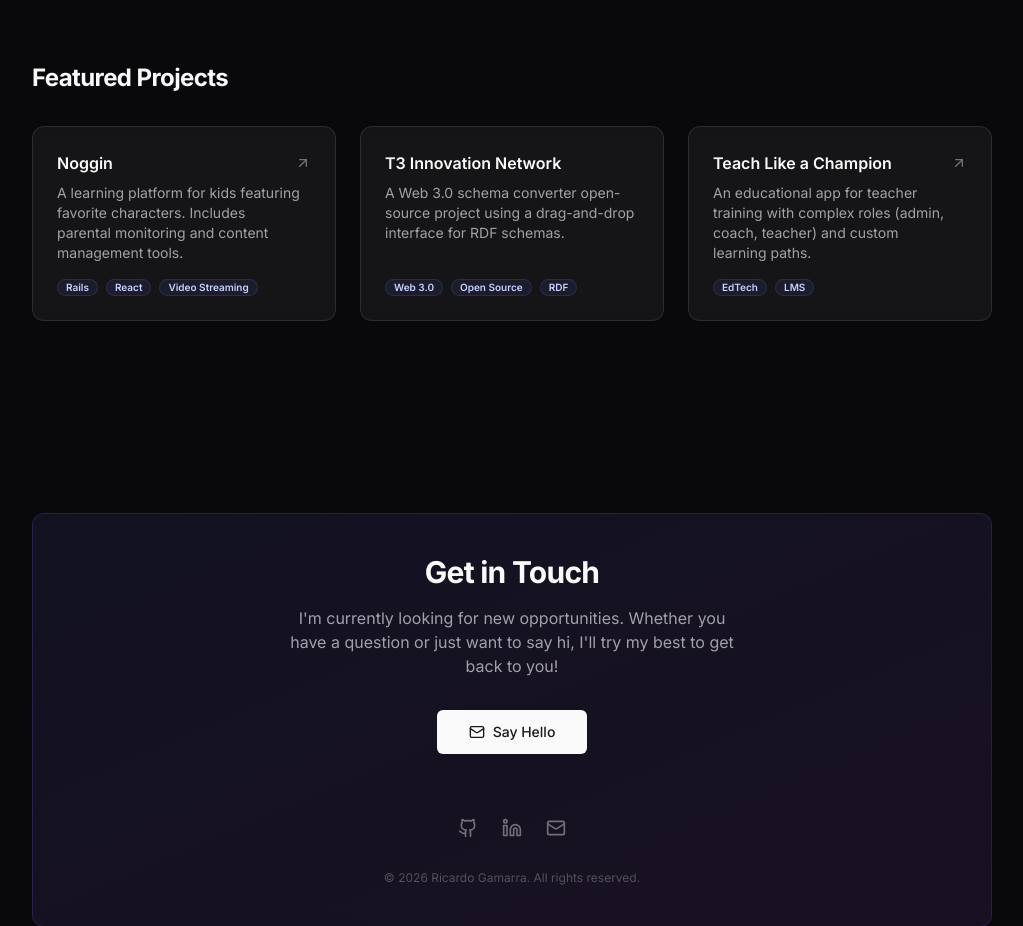
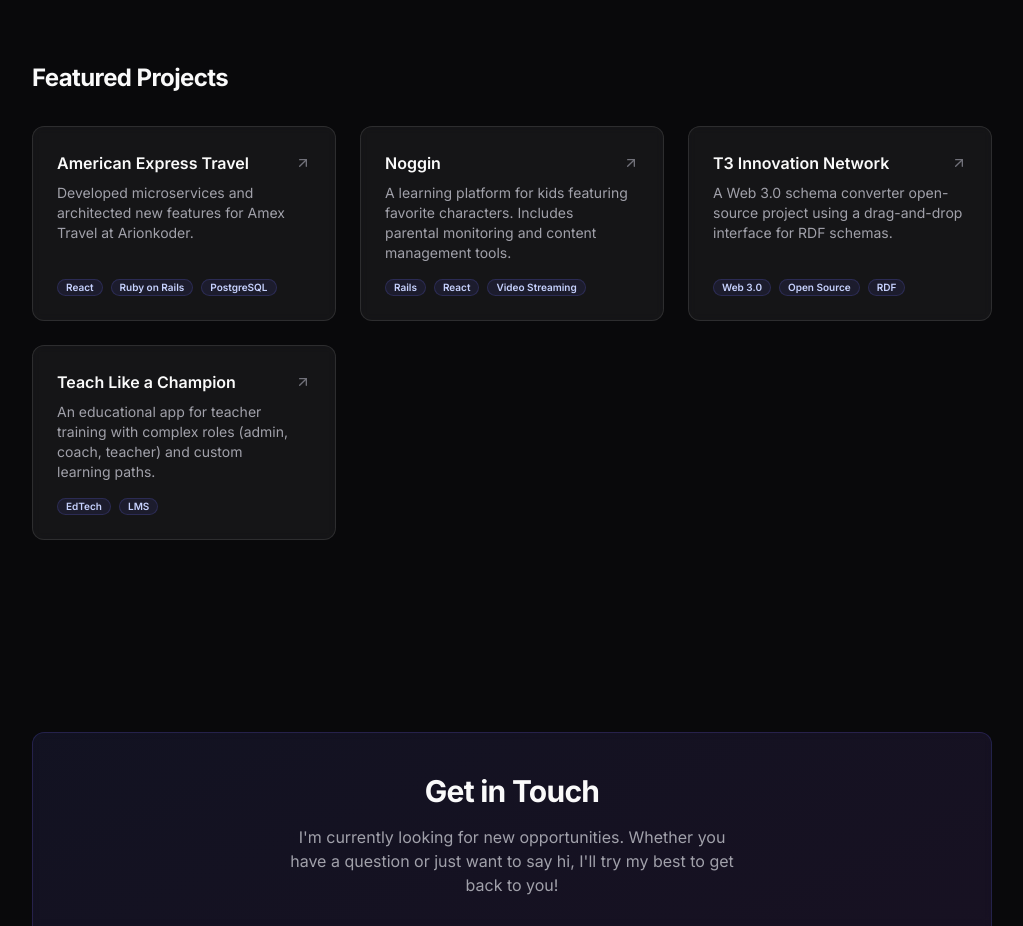
Before and after one commit to richard0000/dev-portfolio, a Next.js app: page / in a window 1280 px wide. Shown: the part 2660-3586 px from the top of the page, without its empty margins (128-1151 px from the left). Built offline with nearby package versions, Linux system fonts and the light colour scheme.

Commit message:
chore: update content links, projects and social profiles

```diff
--- a/src/data/resume.ts
+++ b/src/data/resume.ts
@@ -17,12 +17,12 @@ export const RESUME_DATA = {
         social: [
             {
                 name: "GitHub",
-                url: "https://github.com/ricardogamarra",
+                url: "https://github.com/richard0000",
                 icon: Github,
             },
             {
                 name: "LinkedIn",
-                url: "https://www.linkedin.com/in/ricardogamarra/",
+                url: "https://www.linkedin.com/in/ricardo-gamarra/",
                 icon: Linkedin,
             },
             {
@@ -115,6 +115,16 @@ export const RESUME_DATA = {
     ],
     projects: [
         {
+            title: "American Express Travel",
+            techStack: ["React", "Ruby on Rails", "PostgreSQL"],
+            description:
+                "Developed microservices and architected new features for Amex Travel at Arionkoder.",
+            link: {
+                label: "americanexpress.com",
+                href: "https://www.americanexpress.com/en-us/travel/",
+            },
+        },
+        {
             title: "Noggin",
             techStack: ["Rails", "React", "Video Streaming"],
             description:
@@ -130,8 +140,8 @@ export const RESUME_DATA = {
             description:
                 "A Web 3.0 schema converter open-source project using a drag-and-drop interface for RDF schemas.",
             link: {
-                label: "GitHub",
-                href: "#",
+                label: "DESM - T3 Innovation Network",
+                href: "https://www.t3networkhub.org/resources/data-ecosystem-schema-mapping-tool-desm",
             },
         },
         {
@@ -140,8 +150,8 @@ export const RESUME_DATA = {
             description:
                 "An educational app for teacher training with complex roles (admin, coach, teacher) and custom learning paths.",
             link: {
-                label: "teachlikeachampion.org",
-                href: "https://teachlikeachampion.org/",
+                label: "Teach Like a Champion Online",
+                href: "https://tlaconline.com/",
             },
         },
     ],
```
